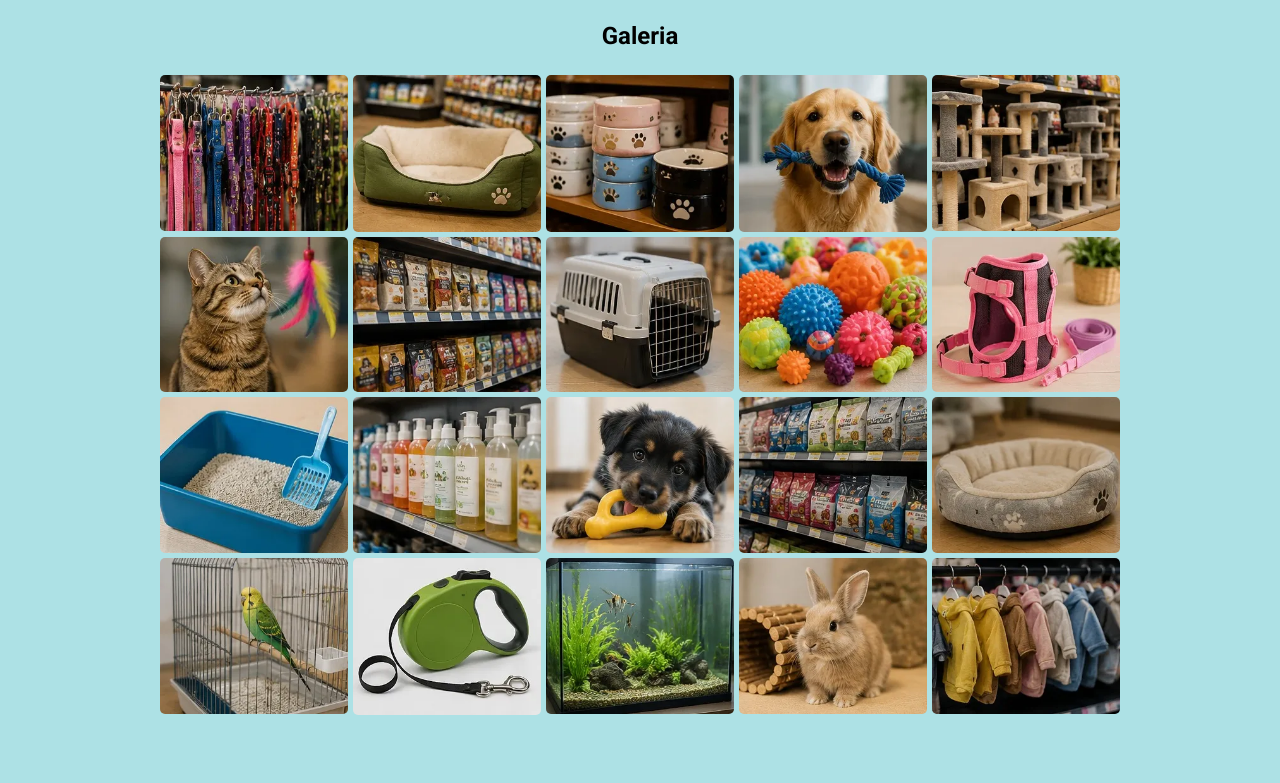
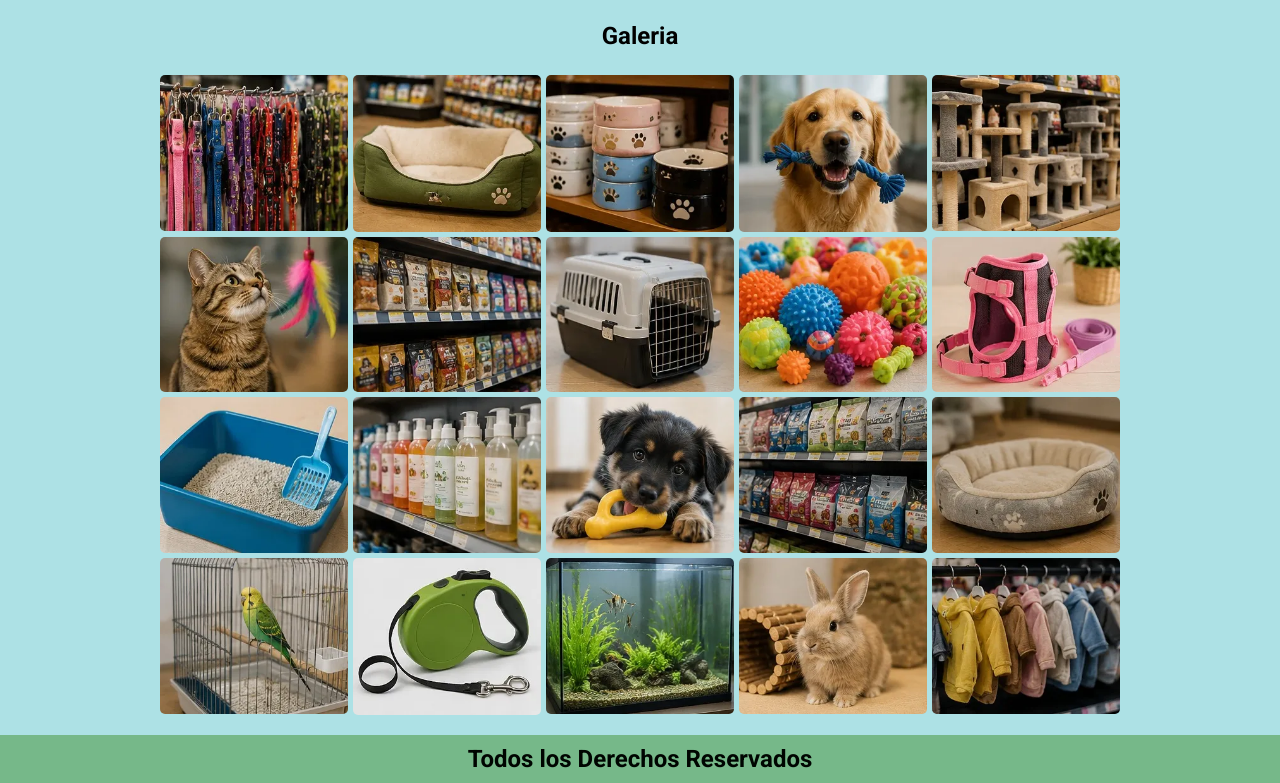
Before and after one commit to Koridormi/Health-Pets, a website: page health-pets/index.html in a window 1280 px wide. Shown: the part 695-1478 px from the top of the page. Before the commit the page ends 1410 px from the top, so only its background shows below. Drawn offline with nearby package versions, Linux system fonts and the light colour scheme; files that its build step writes are made by us from their sources; files whose address does not match are found by name.

Commit message:
Home - Complete

```diff
--- a/health-pets/index.html
+++ b/health-pets/index.html
@@ -9,7 +9,7 @@
     <meta name="keywords" content="pets, alimento, health, pet">
     <meta name="author" content="Koridormi">
     <!-- Recursos -->
-    <link rel="icon" type="image/x-icon" href="#">
+    <link rel="icon" type="image/png" href="./public/icon.png">
     <link rel="stylesheet" href="./build/css/style.css">
     <!-- Scripts -->
     <script type="module" src="./build/js/app.js"></script>
@@ -29,7 +29,7 @@
                         <a class="nav__enlace--activo" href="./index.html">Home</a>
                     </li>
                     <li>
-                        <a href="#">Tienda</a>
+                        <a href="./pages/tienda.html">Tienda</a>
                     </li>
                 </ul>
             </nav>
@@ -58,8 +58,8 @@
         </div>
     </section>
 
-    <footer>
-        <h2></h2>
+    <footer class="site__footer">
+        <h2 class="footer__heading">Todos los Derechos Reservados</h2>
     </footer>
 </body>
 </html>
--- a/health-pets/src/scss/layout/_footer.scss
+++ b/health-pets/src/scss/layout/_footer.scss
@@ -0,0 +1,13 @@
+@use 'sass:map';
+@use '../utilities/variables' as var;
+@use '../utilities/mixins' as mix;
+
+// Footer
+.site__footer {
+    display: flex;
+    justify-content: center;
+    margin: 2rem 0 0;
+    background-color: #76b889;
+    color: map.get(var.$colores, 'tipografia');
+    padding: 0.5rem;
+}
--- /dev/null
+++ b/health-pets/src/scss/pages/_index.scss
@@ -0,0 +1 @@
+@forward './shop';
--- a/health-pets/src/scss/style.scss
+++ b/health-pets/src/scss/style.scss
@@ -1,3 +1,4 @@
 @forward './base/';
 @forward './utilities/';
 @forward './layout/';
+@forward './pages/';
```
Also changed, not shown: health-pets/pages/tienda.html (added, +11 -0 lines), health-pets/src/scss/layout/_index.scss (+4 -4 lines), health-pets/public/icon.png (added), health-pets/src/scss/pages/_shop.scss (added).
